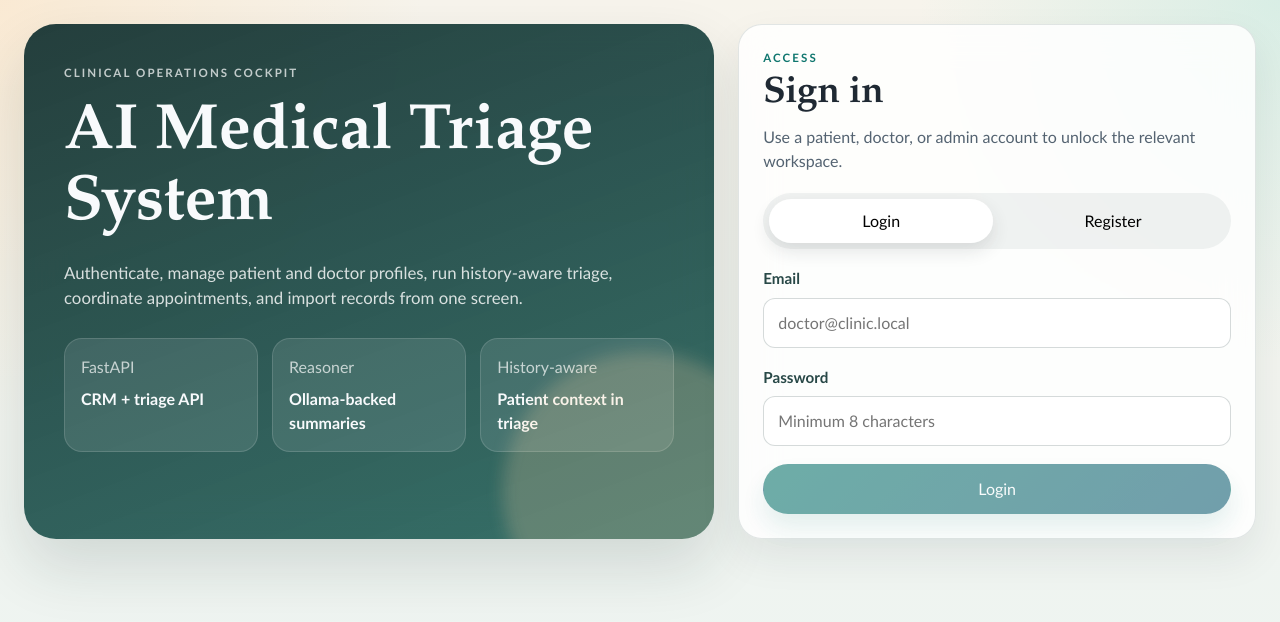
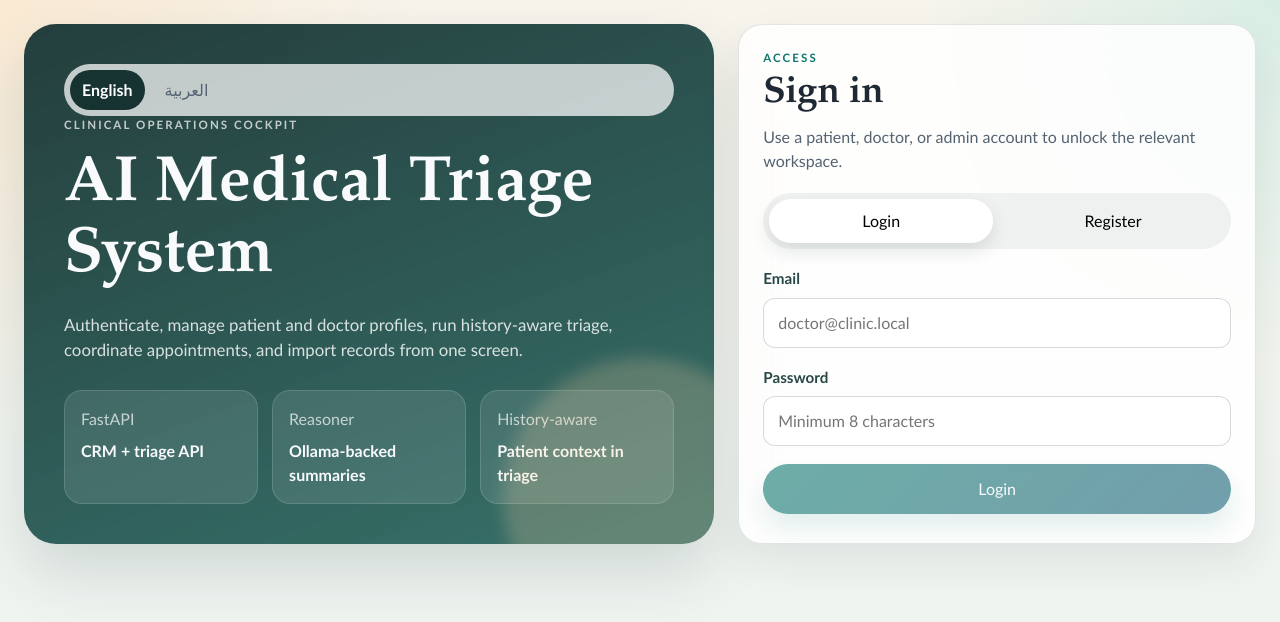
Before and after one commit to ahmedhassan305/ai-medical-triage-system, a React (Vite) app in the folder frontend/: page / in a window 1280 px wide. Shown: the top 622 px of the page. Built offline with nearby package versions, Linux system fonts and the light colour scheme; no server answers.

Commit message:
feat(ui): add bilingual Arabic interface support

```diff
--- a/frontend/src/App.tsx
+++ b/frontend/src/App.tsx
@@ -1,7 +1,12 @@
 import HomePage from "./pages/HomePage";
+import { LanguageProvider } from "./i18n/LanguageProvider";
 
 function App() {
-  return <HomePage />;
+  return (
+    <LanguageProvider>
+      <HomePage />
+    </LanguageProvider>
+  );
 }
 
 export default App;
--- a/frontend/src/components/AuthPanel.tsx
+++ b/frontend/src/components/AuthPanel.tsx
@@ -1,6 +1,7 @@
 import { useState } from "react";
 
 import type { RoleType } from "../api/dto";
+import { useLanguage } from "../i18n/useLanguage";
 import SectionPanel from "./SectionPanel";
 
 type PatientSexOption = "" | "Male" | "Female";
@@ -25,6 +26,7 @@ export default function AuthPanel({
   onLogin,
   onRegister,
 }: AuthPanelProps) {
+  const { language, setLanguage, t } = useLanguage();
   const [mode, setMode] = useState<"login" | "register">("login");
   const [email, setEmail] = useState("");
   const [password, setPassword] = useState("");
@@ -80,6 +82,22 @@ export default function AuthPanel({
   return (
     <div className="auth-shell">
       <div className="auth-shell__hero">
+        <div className="language-toggle">
+          <button
+            type="button"
+            className={language === "en" ? "is-active" : ""}
+            onClick={() => setLanguage("en")}
+          >
+            {t("languageEnglish")}
+          </button>
+          <button
+            type="button"
+            className={language === "ar" ? "is-active" : ""}
+            onClick={() => setLanguage("ar")}
+          >
+            {t("languageArabic")}
+          </button>
+        </div>
         <p className="hero__eyebrow">Clinical operations cockpit</p>
         <h1 className="hero__title">AI Medical Triage System</h1>
         <p className="hero__copy">
--- a/frontend/src/components/DashboardNav.tsx
+++ b/frontend/src/components/DashboardNav.tsx
@@ -1,4 +1,5 @@
 import type { RoleType, UserResponseDto } from "../api/dto";
+import { useLanguage } from "../i18n/useLanguage";
 
 export type DashboardTab =
   | "overview"
@@ -17,21 +18,21 @@ type DashboardNavProps = {
 
 type NavItem = {
   id: DashboardTab;
-  label: string;
+  label: Parameters<ReturnType<typeof useLanguage>["t"]>[0];
   roles: RoleType[];
 };
 
 const NAV_ITEMS: NavItem[] = [
-  { id: "overview", label: "Overview", roles: ["patient", "doctor", "admin"] },
-  { id: "profile", label: "Profile", roles: ["patient", "doctor", "admin"] },
-  { id: "triage", label: "Triage", roles: ["patient", "doctor", "admin"] },
+  { id: "overview", label: "navOverview", roles: ["patient", "doctor", "admin"] },
+  { id: "profile", label: "navProfile", roles: ["patient", "doctor", "admin"] },
+  { id: "triage", label: "navTriage", roles: ["patient", "doctor", "admin"] },
   {
     id: "appointments",
-    label: "Appointments",
+    label: "navAppointments",
     roles: ["patient", "doctor", "admin"],
   },
-  { id: "visits", label: "Visits", roles: ["patient", "doctor", "admin"] },
-  { id: "records", label: "Records", roles: ["doctor", "admin"] },
+  { id: "visits", label: "navVisits", roles: ["patient", "doctor", "admin"] },
+  { id: "records", label: "navRecords", roles: ["doctor", "admin"] },
 ];
 
 export default function DashboardNav({
@@ -40,13 +41,14 @@ export default function DashboardNav({
   onSelectTab,
   onLogout,
 }: DashboardNavProps) {
+  const { language, setLanguage, t } = useLanguage();
   const items = NAV_ITEMS.filter((item) => item.roles.includes(user.role));
   const roleWorkspaceLabel =
     user.role === "admin"
-      ? "Operations control center"
+      ? t("operationsControlCenter")
       : user.role === "doctor"
-        ? "Clinical workflow hub"
-        : "My care workspace";
+        ? t("clinicalWorkflowHub")
+        : t("myCareWorkspace");
   const roleWorkspaceCopy =
     user.role === "admin"
       ? "Coverage, approvals, and system posture."
@@ -74,13 +76,30 @@ export default function DashboardNav({
             className={selectedTab === item.id ? "is-active" : ""}
             onClick={() => onSelectTab(item.id)}
           >
-            {item.label}
+            {t(item.label)}
           </button>
         ))}
       </nav>
 
+      <div className="language-toggle" aria-label="Language">
+        <button
+          type="button"
+          className={language === "en" ? "is-active" : ""}
+          onClick={() => setLanguage("en")}
+        >
+          {t("languageEnglish")}
+        </button>
+        <button
+          type="button"
+          className={language === "ar" ? "is-active" : ""}
+          onClick={() => setLanguage("ar")}
+        >
+          {t("languageArabic")}
+        </button>
+      </div>
+
       <button type="button" className="button button--ghost" onClick={onLogout}>
-        Logout
+        {t("logout")}
       </button>
     </aside>
   );
--- a/frontend/src/components/TriagePanel.tsx
+++ b/frontend/src/components/TriagePanel.tsx
@@ -2,6 +2,7 @@ import { useMemo, useState } from "react";
 
 import type {
   DoctorSuggestionDto,
+  LabValueDto,
   ManagedPatientProfileCreateDto,
   PatientProfileResponseDto,
   RoleType,
@@ -28,7 +29,11 @@ type TriagePanelProps = {
   patientCreateLoading: boolean;
   patientCreateError: string | null;
   query: string;
+  labValues?: LabValueDto[];
+  labLoading?: boolean;
+  labError?: string | null;
   onQueryChange: (value: string) => void;
+  onLabFileChange?: (file: File | null) => void;
   onLookupNationalIdChange: (value: string) => void;
   onLookupPatient: (nationalId: string) => Promise<void>;
   onClearLinkedPatient: () => void;
@@ -460,7 +465,11 @@ export default function TriagePanel({
   patientCreateLoading,
   patientCreateError,
   query,
+  labValues = [],
+  labLoading = false,
+  labError = null,
   onQueryChange,
+  onLabFileChange = () => undefined,
   onLookupNationalIdChange,
   onLookupPatient,
   onClearLinkedPatient,
@@ -526,7 +535,11 @@ export default function TriagePanel({
       <TriageForm
         query={query}
         loading={loading}
+        labValues={labValues}
+        labLoading={labLoading}
+        labError={labError}
         onQueryChange={onQueryChange}
+        onLabFileChange={onLabFileChange}
         onSubmit={onSubmit}
       />
 
--- /dev/null
+++ b/frontend/src/i18n/LanguageProvider.tsx
@@ -0,0 +1,38 @@
+import {
+  useEffect,
+  useMemo,
+  useState,
+  type ReactNode,
+} from "react";
+
+import { LanguageContext, type LanguageContextValue } from "./languageContext";
+import { translations, type Language } from "./translations";
+
+export function LanguageProvider({ children }: { children: ReactNode }) {
+  const [language, setLanguageState] = useState<Language>(() => {
+    const stored =
+      typeof localStorage === "undefined"
+        ? null
+        : localStorage.getItem("aimts-language");
+    return stored === "ar" ? "ar" : "en";
+  });
+
+  useEffect(() => {
+    localStorage.setItem("aimts-language", language);
+    document.documentElement.dir = language === "ar" ? "rtl" : "ltr";
+    document.documentElement.lang = language;
+  }, [language]);
+
+  const value = useMemo<LanguageContextValue>(
+    () => ({
+      language,
+      setLanguage: setLanguageState,
+      t: (key) => translations[language][key] ?? translations.en[key],
+    }),
+    [language],
+  );
+
+  return (
+    <LanguageContext.Provider value={value}>{children}</LanguageContext.Provider>
+  );
+}
--- /dev/null
+++ b/frontend/src/i18n/languageContext.ts
@@ -0,0 +1,13 @@
+import { createContext } from "react";
+
+import type { translations, Language } from "./translations";
+
+export type TranslationKey = keyof typeof translations.en;
+
+export type LanguageContextValue = {
+  language: Language;
+  setLanguage: (language: Language) => void;
+  t: (key: TranslationKey) => string;
+};
+
+export const LanguageContext = createContext<LanguageContextValue | null>(null);
--- /dev/null
+++ b/frontend/src/i18n/translations.ts
@@ -0,0 +1,49 @@
+export type Language = "en" | "ar";
+
+export const translations = {
+  en: {
+    languageEnglish: "English",
+    languageArabic: "العربية",
+    logout: "Logout",
+    navOverview: "Overview",
+    navProfile: "Profile",
+    navTriage: "Triage",
+    navAppointments: "Appointments",
+    navVisits: "Visits",
+    navRecords: "Records",
+    symptomLabel: "Describe what you are feeling",
+    symptomPlaceholder:
+      "Example: I have chest tightness and shortness of breath since this morning.",
+    reviewingSymptoms: "Reviewing symptoms...",
+    checkSymptoms: "Check symptoms",
+    labUpload: "Bloodwork PDF",
+    detectedLabs: "Detected lab values",
+    extractLabs: "Extract lab values",
+    labWarning: "Extraction may be imperfect. Confirm values before triage.",
+    operationsControlCenter: "Operations control center",
+    clinicalWorkflowHub: "Clinical workflow hub",
+    myCareWorkspace: "My care workspace",
+  },
+  ar: {
+    languageEnglish: "English",
+    languageArabic: "العربية",
+    logout: "تسجيل الخروج",
+    navOverview: "نظرة عامة",
+    navProfile: "الملف",
+    navTriage: "الفرز الطبي",
+    navAppointments: "المواعيد",
+    navVisits: "الزيارات",
+    navRecords: "السجلات",
+    symptomLabel: "اكتب الأعراض التي تشعر بها",
+    symptomPlaceholder: "مثال: أشعر بضيق في الصدر وصعوبة في التنفس منذ الصباح.",
+    reviewingSymptoms: "جارٍ مراجعة الأعراض...",
+    checkSymptoms: "فحص الأعراض",
+    labUpload: "ملف تحاليل PDF",
+    detectedLabs: "القيم المعملية المستخرجة",
+    extractLabs: "استخراج القيم",
+    labWarning: "قد يكون الاستخراج غير دقيق. راجع القيم قبل الفرز.",
+    operationsControlCenter: "مركز التحكم التشغيلي",
+    clinicalWorkflowHub: "مساحة العمل السريرية",
+    myCareWorkspace: "مساحة الرعاية الخاصة بي",
+  },
+} as const;
--- /dev/null
+++ b/frontend/src/i18n/useLanguage.ts
@@ -0,0 +1,16 @@
+import { useContext } from "react";
+
+import { LanguageContext } from "./languageContext";
+import { translations } from "./translations";
+
+export function useLanguage() {
+  const context = useContext(LanguageContext);
+  if (!context) {
+    return {
+      language: "en" as const,
+      setLanguage: () => undefined,
+      t: (key: keyof typeof translations.en) => translations.en[key],
+    };
+  }
+  return context;
+}
--- a/frontend/src/index.css
+++ b/frontend/src/index.css
@@ -58,6 +58,61 @@ select {
   font: inherit;
 }
 
+[dir="rtl"] body {
+  text-align: right;
+}
+
+[dir="rtl"] input,
+[dir="rtl"] textarea,
+[dir="rtl"] select {
+  text-align: right;
+}
+
+.language-toggle {
+  display: flex;
+  gap: 8px;
+  padding: 6px;
+  border-radius: 999px;
+  background: rgba(255, 255, 255, 0.72);
+}
+
+.language-toggle button {
+  border: 0;
+  border-radius: 999px;
+  padding: 8px 12px;
+  background: transparent;
+  color: var(--text-muted);
+  font-weight: 700;
+  cursor: pointer;
+}
+
+.language-toggle button.is-active {
+  background: var(--bg-ink);
+  color: #fff;
+}
+
+.lab-value-list {
+  display: flex;
+  flex-wrap: wrap;
+  gap: 8px;
+  padding: 12px;
+  border-radius: 16px;
+  background: rgba(15, 118, 110, 0.06);
+}
+
+.lab-value-list .micro-label {
+  flex-basis: 100%;
+}
+
+.lab-value-pill {
+  padding: 7px 10px;
+  border-radius: 999px;
+  background: rgba(15, 118, 110, 0.12);
+  color: var(--success);
+  font-weight: 700;
+  font-size: 0.88rem;
+}
+
 button {
   cursor: pointer;
 }
```
Also changed, not shown: frontend/src/components/TriageForm.tsx (+38 -3 lines), 1 other file (tests, documents, lock files or other folders).
